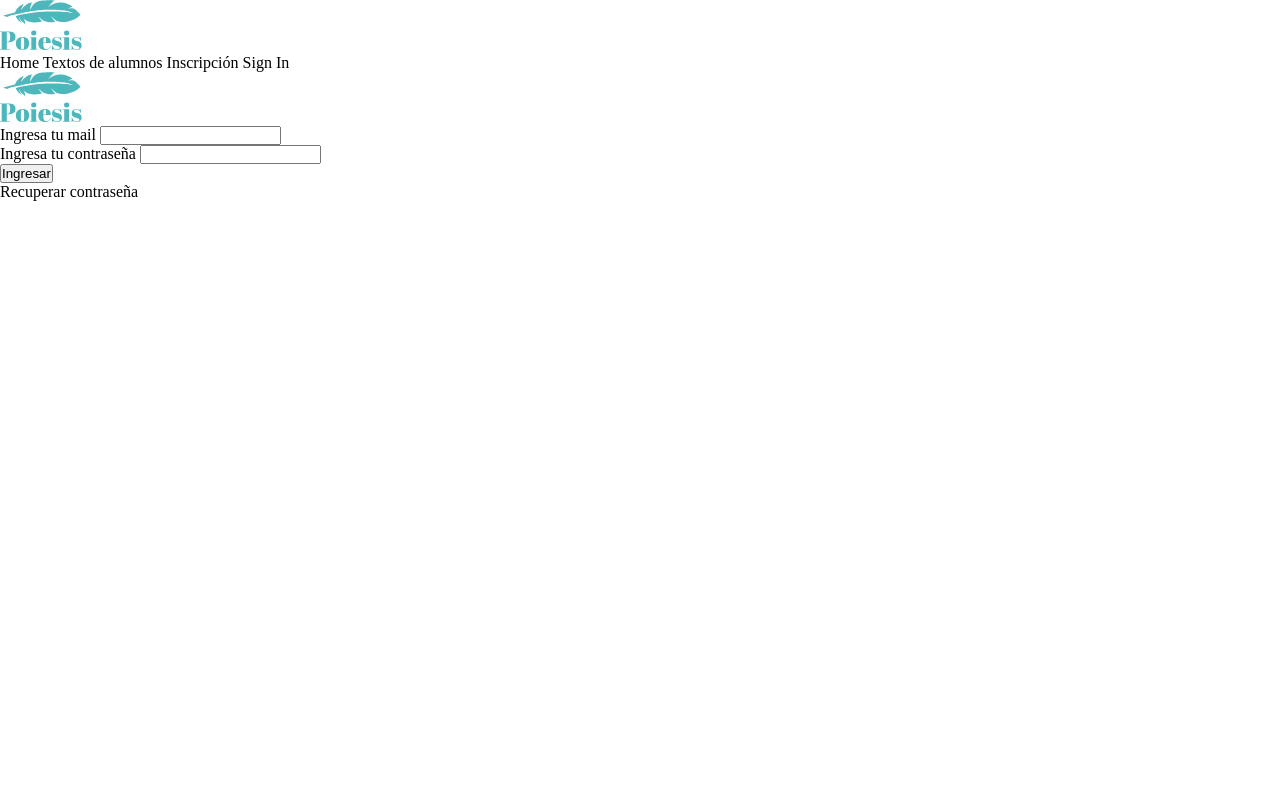
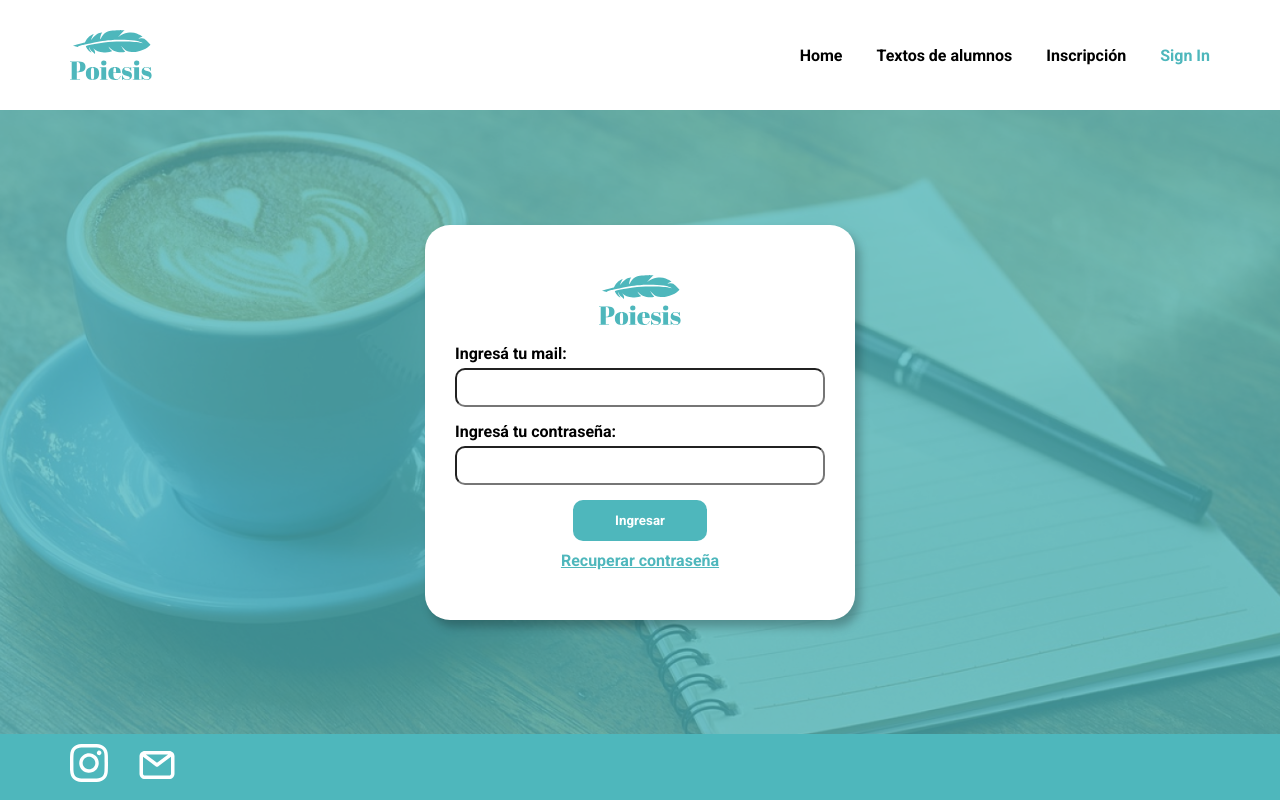
Before and after one commit to Tom2190/poiesis, a plain HTML site: page sign-in.html in a window 1280 px wide. Drawn offline with Linux system fonts and the light colour scheme.

Commit message:
estilado de sign-in

```diff
--- a/sign-in.html
+++ b/sign-in.html
@@ -2,7 +2,10 @@
 <html>
 
 <head>
+	<title>Poiesis: Sign-in</title>
+	<link href="https://fonts.googleapis.com/css2?family=Roboto:ital,wght@0,400;0,700;1,500&display=swap" rel="stylesheet">
 	<link rel="stylesheet" type="text/css" href="./styles/general.css">
+	<link rel="stylesheet" type="text/css" href="./styles/sign-in.css">
 </head>
 
 <body>
@@ -12,21 +15,21 @@
 		<a href="">Home</a>
 		<a href="">Textos de alumnos</a>
 		<a href="">Inscripción</a>
-		<a href="">Sign In</a>
+		<a class="active-nav-link" href="">Sign In</a>
 	</div>
 </nav>
 
 <main class="sign-in">
 	<section>
-		<div>
+		<div class="form-container">
 			<img src="./assets/logo-green.svg">
 			<form>
-				<div>
-					<label id="user">Ingresa tu mail</label>
+				<div class="input-container">
+					<label id="user">Ingresá tu mail:</label>
 					<input type="text" name="user" id="user">
 				</div>
-				<div>
-					<label id="password">Ingresa tu contraseña</label>
+				<div class="input-container">
+					<label id="password">Ingresá tu contraseña:</label>
 					<input type="password" name="password" id="password">
 				</div>
 				<div>
@@ -40,12 +43,8 @@
 
 <footer>
 	<div>
-		<a href="">
-			<img src="./assets/logo-instagram.svg">
-		</a>
-		<a href="">
-			<img src="./assets/logo-email.svg">
-		</a>
+		<a class="link-ig" href=""></a>
+		<a class="link-email" href=""></a>
 	</div>
 </footer>
 
--- a/styles/general.css
+++ b/styles/general.css
@@ -2,6 +2,18 @@
 	padding: 0;
 	margin: 0;
 	box-sizing: border-box;
+	font-family: 'Roboto', sans-serif;
+	font-weight: 600;
+}
+
+body, html{
+	height: 100vh;
+}
+
+body{
+	display: flex;
+	flex-direction: column;
+	justify-content: space-between;
 }
 
 a{
@@ -9,6 +21,44 @@ a{
 	text-decoration: none;
 }
 
-body, html{
-	height: 100vh;
+nav{
+	display: flex;
+	justify-content: space-between;
+	align-items: center;
+	padding: 30px 70px;
 }
+
+nav a{
+	margin-left: 30px;
+}
+
+nav a:hover{
+	color: #4EB7BC;
+}
+
+.active-nav-link{
+	color: #4EB7BC;
+}
+
+footer{
+	padding: 10px 70px;
+	background-color: #4EB7BC;
+}
+
+footer a{
+	width: 42px;
+	height: 42px;
+	margin-right: 20px;
+	display: inline-block;
+	background-repeat: no-repeat;
+}
+
+footer .link-ig{
+	background-image: url("../assets/logo-instagram.svg");
+	background-size: 90%;
+}
+
+footer .link-email{
+	background-image: url("../assets/logo-email.svg");
+	background-size: contain;
+}
--- /dev/null
+++ b/styles/sign-in.css
@@ -0,0 +1,55 @@
+main.sign-in{
+	background-image: url("../assets/background-coffee.jpg");
+	flex: 1;
+	background-repeat: no-repeat;
+	background-size: cover;
+}
+
+.sign-in section{
+	width: 100%;
+	height: 100%;
+	background-color: rgba(78, 183, 188, 0.76);
+	display: flex;
+	align-items: center;
+	justify-content: center;
+}
+
+.sign-in section .form-container{
+	background: #FFFFFF;
+	box-shadow: 5px 7px 10px rgba(0, 0, 0, 0.25);
+	border-radius: 25px;
+	padding: 50px 30px;
+	text-align: center;
+	width: 100%;
+	max-width: 430px;
+}
+
+.sign-in section .input-container > *{
+	display: block;
+	text-align: left;
+	width: 100%;
+	margin-bottom: 5px;
+}
+
+.sign-in section .input-container{
+	margin: 15px 0px;
+}
+
+.sign-in section .input-container input{
+	padding: 10px;
+	border-radius: 10px;
+	}
+
+.sign-in section .form-container button{
+	border-radius: 10px;
+	padding: 13px 42px;
+	background-color: #4EB7BC;
+	color: #FFFFFF;
+	border: none;
+	margin-bottom: 10px;
+}
+
+.sign-in section .form-container a{
+	color: #4EB7BC;
+	text-decoration: underline;
+	}
```
Also changed, not shown: assets/background-coffee.jpg (added), assets/background-coffee.svg (deleted).
